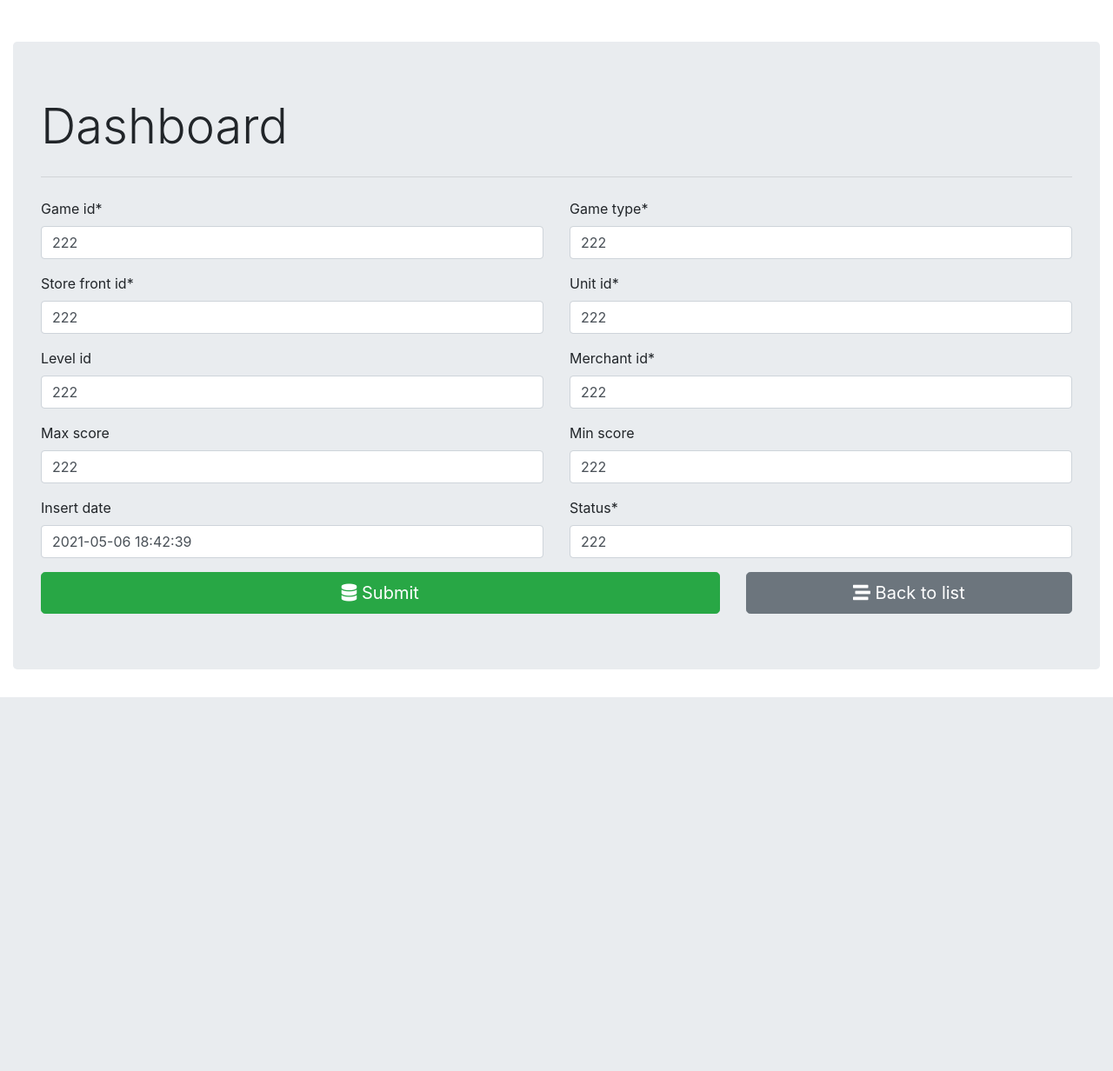
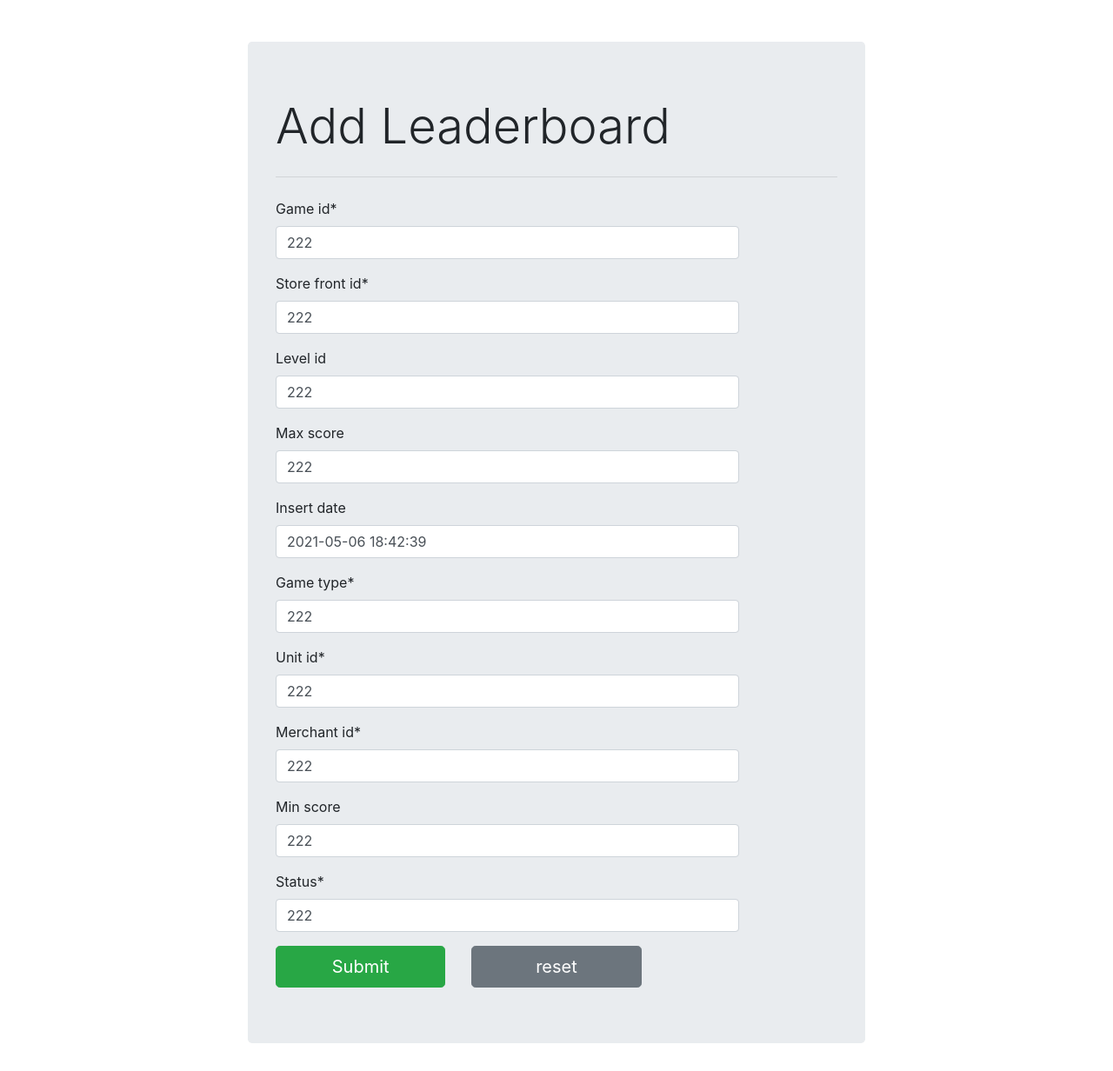
Before and after one commit to Maheshoo7/dashboard, a Django app: page /dashboard/5/ in a window 1280 px wide. Shown: the whole page at 87% size. Before the commit the page ends 802 px from the top, so only its background shows below. Run offline with Django 3.2, Linux system fonts and the light colour scheme; data comes from the database, SQL or seed files in the repository; both versions use the stored data as it was after the commit; some libraries are stand-ins or nearby versions.

Commit message:
Initial release

```diff
--- a/listings/templates/base.html
+++ b/listings/templates/base.html
@@ -12,16 +12,18 @@
 </head>
 
 <body>
-    <div class="contaier">
+
+    {% block content %}
+    {% endblock content %}
+    <!-- <div>
         <div class="col-md-12 mt-5">
             <div class="jumbotron">
                 <h1 class="display-4">Dashboard</h1>
                 <hr class="my-4">
-                {% block content %}
-                {% endblock content %}
+
             </div>
         </div>
-    </div>
+    </div> -->
 
 
     <script src="https://code.jquery.com/jquery-3.3.1.slim.min.js"
--- a/listings/templates/dashboard_form.html
+++ b/listings/templates/dashboard_form.html
@@ -2,17 +2,23 @@
 {% load crispy_forms_tags %}
 
 {% block content %}
+<div class="container">
+    <div class="col-md-8 offset-md-2 mt-5">
+        <div class="jumbotron">
+            <h1 class="display-4">Add Leaderboard</h1>
+            <hr class="my-4">
+
             <form action="" method="post" autocomplete="off">
                 {% csrf_token %}
                 <div class="row">
-        <div class="col-md-6">
+                    <div class="col-md-10">
                         {{form.game_id|as_crispy_field}}
                         {{form.store_front_id|as_crispy_field}}
                         {{form.level_id|as_crispy_field}}
                         {{form.max_score|as_crispy_field}}
                         {{form.insert_date|as_crispy_field}}
-        </div>
-        <div class="col-md-6">
+                        <!-- </div>
+        <div class="col-md-6"> -->
                         {{form.game_type|as_crispy_field}}
                         {{form.unit_id|as_crispy_field}}
                         {{form.merchant_id|as_crispy_field}}
@@ -21,17 +27,22 @@
                     </div>
                 </div>
                 <div class="row">
-        <div class="col-md-8">
-            <button type="submit" class="btn btn-success btn-block btn-lg"><i class="fas fa-database"></i>
+                    <div class="col-md-4">
+                        <button type="submit" class="btn btn-success btn-block btn-lg">
                             Submit</button>
                     </div>
 
                     <div class="col-md-4">
-            <a href="{% url 'dashboard_list' %}" class="btn btn-secondary btn-block btn-lg">
-                <i class="fas fa-stream"></i> Back to list
-            </a>
+                        <!-- <a href="{% url 'dashboard_list' %}" class="btn btn-secondary btn-block btn-lg">
+                 Reset
+            </a> -->
+                        <input class="btn btn-secondary btn-block btn-lg" type="reset" value="reset" />
                     </div>
                 </div>
 
             </form>
+        </div>
+    </div>
+</div>
+
 {% endblock content %}
--- a/listings/urls.py
+++ b/listings/urls.py
@@ -3,8 +3,8 @@ from . import views
 
 
 urlpatterns = [
-    path('', views.dashboard_form, name='dashboard_insert'),
+    path('create/', views.dashboard_form, name='dashboard_insert'),
     path('<int:id>/', views.dashboard_form, name='dashboard_update'),
     path('delete/<int:id>/', views.dashboard_delete, name='dashboard_delete'),
-    path('list/', views.dashboard_list, name='dashboard_list'),
+    path('', views.dashboard_list, name='dashboard_list'),
 ]
```
Also changed, not shown: listings/templates/dashboard_list.html (+10 -3 lines), db.sqlite3. Lines whose indentation alone changed are shown as unchanged.
